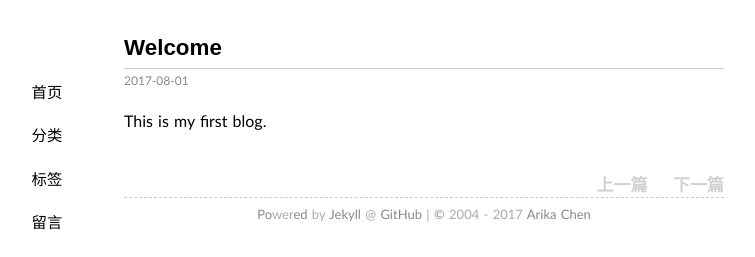
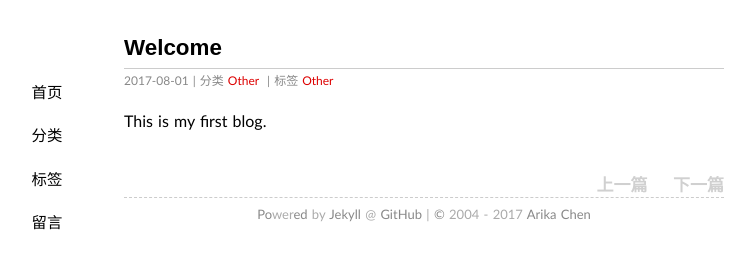
Before and after one commit to ArikaChen/arikachen.github.io, a Jekyll site: the page built from _posts/2017-08-01-welcome.md, in a window 1280 px wide. Shown: the top 257 px of the page, without its empty margins (216-971 px from the left). Built offline with Jekyll 4.4.1, drawn with Linux system fonts in a browser that asks for light colours.

Commit message:
update config
Signed-off-by: Arika Chen <eaglesora@gmail.com>

```diff
--- a/_config.yml
+++ b/_config.yml
@@ -10,6 +10,8 @@ beian:
 cnzz:
 weibo:
 github: ArikaChen
-safe: true
+#safe: true
+gems: [jekyll-paginate]
 paginate: 20
+future: true
 about: ""
--- a/_layouts/default.html
+++ b/_layouts/default.html
@@ -4,7 +4,7 @@
     <meta http-equiv="content-type" content="text/html; charset=utf-8" />
     <meta name="author" content="{{ site.author }}" />
     <title>{% if page.path == 'index.html' %}{{ site.name }}{% else %}{% unless page.id %}{{ site.name }} - {% endunless %}{{ page.title }}{% endif %}</title>
-    <!--<link rel="shortcut icon" href="/favicon.ico" /-->
+    <!--link rel="shortcut icon" href="/favicon.ico" /-->
     <link href="/feed/" rel="alternate" title="{{ site.author }}" type="application/atom+xml" />
     <link rel="stylesheet" href="/media/css/style.css" />
     <link rel="stylesheet" href="/media/css/highlight.css" />
--- a/_posts/2017-08-01-welcome.md
+++ b/_posts/2017-08-01-welcome.md
@@ -2,6 +2,8 @@
 layout: post
 title: Welcome
 date: 2017-08-01 11:27:00
+categories: Other
+tags: Other
 ---
 
 This is my first blog.
```
